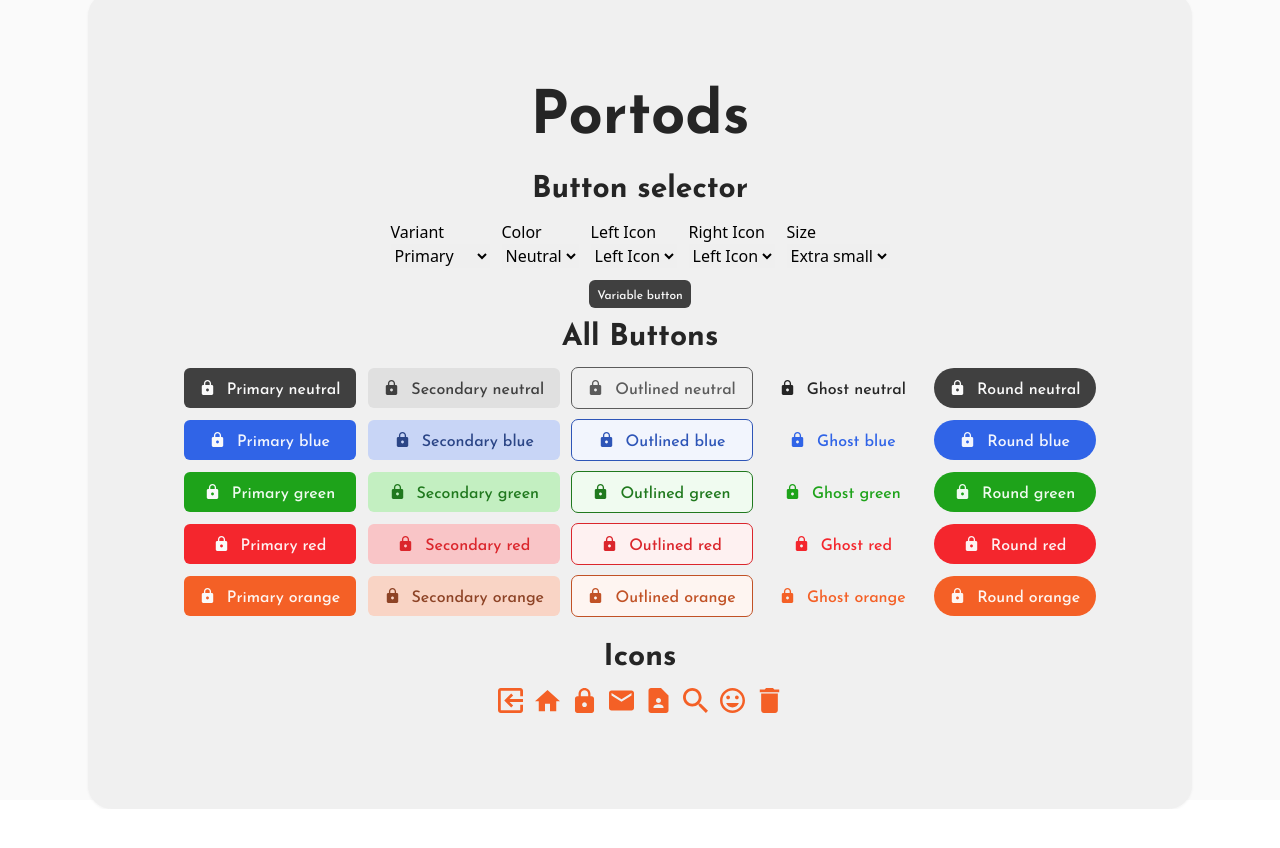
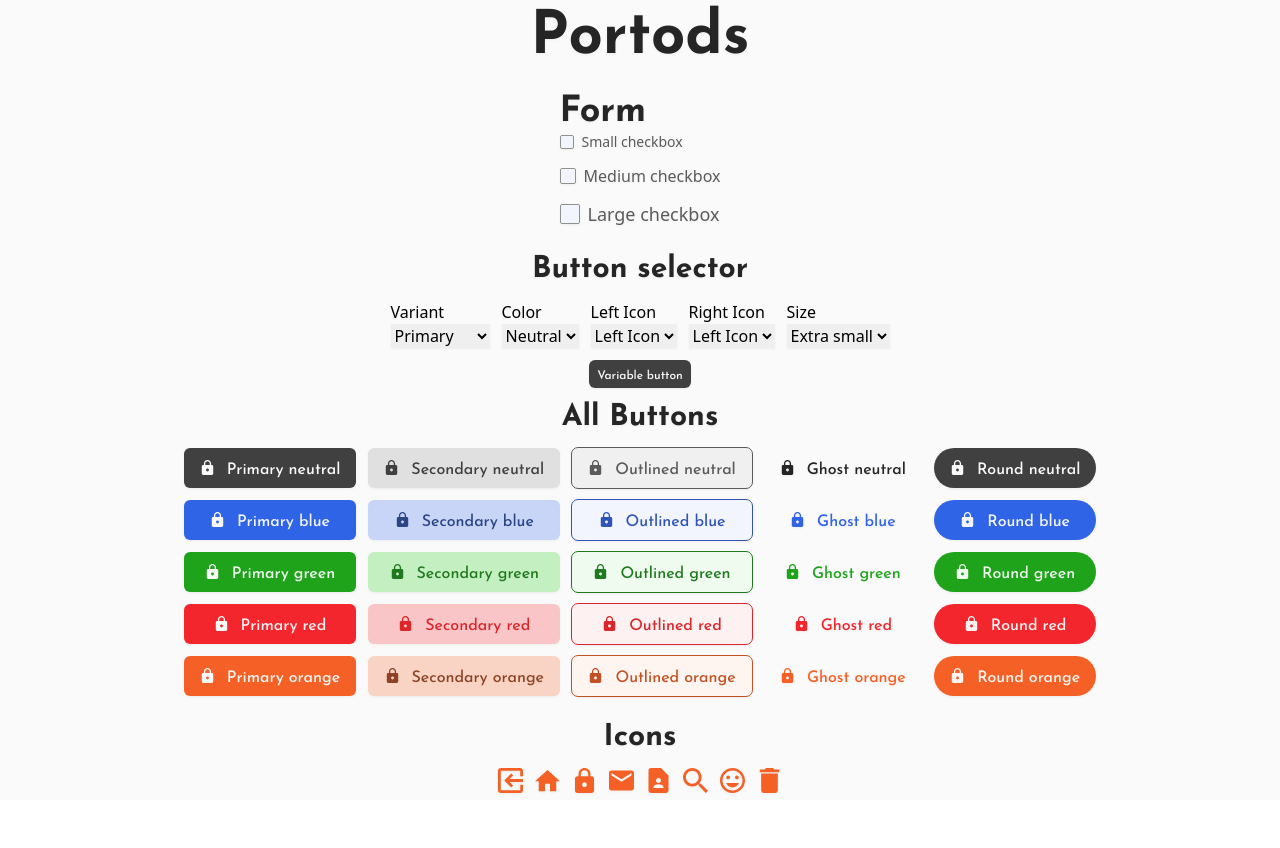
Before and after one commit to TheFlyingWhale/portods, a React (Create React App) app: page / in a window 1280 px wide. Shown: the top 848 px of the page. Before the commit the page ends 809 px from the top, so only its background shows below. Built offline with nearby package versions, Linux system fonts and the light colour scheme.

Commit message:
improve checkboxes

```diff
--- a/src/App.tsx
+++ b/src/App.tsx
@@ -1,13 +1,15 @@
 import React from "react";
 import { Heading, VStack } from "./components";
 import ShowcaseButtons from "./showCase/ShowcaseButtons";
+import ShowcaseForm from "./showCase/ShowcaseForm";
 import ShowcaseIcons from "./showCase/ShowcaseIcons";
 
 const App = () => {
     return (
         <VStack className="bg-neutral-100 h-screen justify-center items-center">
-            <VStack className=" bg-neutral-150 justify-center items-center rounded-3xl drop-shadow-sm gap-6 p-24">
+            <VStack className="  justify-center items-center rounded-3xl drop-shadow-sm gap-6 p-24">
                 <Heading className="text-6xl">Portods</Heading>
+                <ShowcaseForm />
                 <ShowcaseButtons />
                 <ShowcaseIcons />
             </VStack>
--- a/src/components/form/Checkbox.tsx
+++ /dev/null
@@ -1,11 +0,0 @@
-import React from "react";
-
-interface CheckboxProps {
-    name: string;
-}
-
-const Checkbox: React.FC<CheckboxProps> = ({ name }) => {
-    return <input type="checkbox" name={name} id={name} />;
-};
-
-export default Checkbox;
--- /dev/null
+++ b/src/components/form/Checkbox/Checkbox.css
@@ -0,0 +1,29 @@
+.smCheckIcon:checked::before,
+.smCheckIcon:active::before {
+    content: "✓";
+    display: flex;
+    align-items: center;
+    justify-content: center;
+    color: white;
+    font-size: 0.5rem;
+}
+
+.mdCheckIcon:checked::before,
+.mdCheckIcon:active::before {
+    content: "✓";
+    display: flex;
+    align-items: center;
+    justify-content: center;
+    color: white;
+    font-size: 0.6rem;
+}
+
+.lgCheckIcon:checked::before,
+.lgCheckIcon:active::before {
+    content: "✓";
+    display: flex;
+    align-items: center;
+    justify-content: center;
+    color: white;
+    font-size: 0.75rem;
+}
--- /dev/null
+++ b/src/components/form/Checkbox/Checkbox.tsx
@@ -0,0 +1,78 @@
+import React from "react";
+import { HStack, Label } from "../..";
+import "./Checkbox.css";
+
+const getCheckboxSize = (size: string) => {
+    if (size === "sm") return "w-3.5 h-3.5";
+
+    if (size === "lg") return "w-5 h-5";
+
+    return "w-4 h-4";
+};
+
+const getLabelSize = (size: string) => {
+    if (size === "sm") return "text-sm";
+
+    if (size === "lg") return "text-lg";
+
+    return "text-base";
+};
+
+const getCheckIconSize = (size: string) => {
+    if (size === "sm") return "smCheckIcon";
+
+    if (size === "lg") return "lgCheckIcon";
+
+    return "mdCheckIcon";
+};
+
+interface CheckboxProps {
+    name?: string;
+    size?: "sm" | "md" | "lg";
+}
+
+const Checkbox: React.FC<CheckboxProps> = ({ name, size = "md" }) => {
+    return (
+        <HStack
+            className="
+                gap-2
+                cursor-pointer
+                items-center
+                text-neutral-700
+                font-medium
+                hover:text-neutral-800
+            "
+        >
+            <input
+                className={`
+                    appearance-none cursor-pointer rounded-sm
+                    border
+                    border-neutral-500
+                    bg-blue-50
+
+                    focus:ring-2
+                    focus:ring-offset-1
+                    focus:ring-blue-200
+
+                    hover:border-blue-500
+
+                    active:bg-blue-300
+
+                    checked:border-blue-600
+                    checked:bg-blue-500
+                    ${getCheckIconSize(size)} ${getCheckboxSize(size)}`}
+                type="checkbox"
+                name={name}
+                id={name}
+            />
+            <Label
+                htmlFor={name}
+                className={`cursor-pointer ${getLabelSize(size)}`}
+            >
+                {name}
+            </Label>
+        </HStack>
+    );
+};
+
+export default Checkbox;
--- a/src/components/form/Label.tsx
+++ b/src/components/form/Label.tsx
@@ -2,11 +2,16 @@ import React from "react";
 
 interface LabelProps {
     children: React.ReactNode;
-    htmlFor: string;
+    htmlFor?: string | undefined;
+    className?: string;
 }
 
-const Label: React.FC<LabelProps> = ({ children, htmlFor }) => {
-    return <label htmlFor={htmlFor}>{children}</label>;
+const Label: React.FC<LabelProps> = ({ children, htmlFor, className }) => {
+    return (
+        <label htmlFor={htmlFor} className={className}>
+            {children}
+        </label>
+    );
 };
 
 export default Label;
--- /dev/null
+++ b/src/components/icons/IconCheck.tsx
@@ -0,0 +1,12 @@
+import React from "react";
+
+const IconCheck = () => {
+    return (
+        <path
+            d="M4.76691 10.8044L1.21092 7.2484L0 8.45079L4.76691 13.2177L15 2.98461L13.7976 1.78223L4.76691 10.8044Z"
+            fill="black"
+        />
+    );
+};
+
+export default IconCheck;
--- a/src/components/index.ts
+++ b/src/components/index.ts
@@ -3,7 +3,7 @@ import "../index.css";
 //Form
 import Button from "./form/Button";
 import Input from "./form/Input";
-import Checkbox from "./form/Checkbox";
+import Checkbox from "./form/Checkbox/Checkbox";
 import Label from "./form/Label";
 
 //Typography
--- a/src/showCase/ShowcaseButtons.tsx
+++ b/src/showCase/ShowcaseButtons.tsx
@@ -31,6 +31,10 @@ const ButtonSelector = () => {
     const [leftIcon, setLeftIcon] = useState<string>("");
     const [rightIcon, setRightIcon] = useState<string>("");
     const [size, setSize] = useState<ButtonSize>("xs");
+
+    const handleClick = () => {
+        console.log("hello world");
+    };
 
     const IconSelector = ({
         onChange,
@@ -125,6 +129,7 @@ const ButtonSelector = () => {
                 leftIcon={getIcon(leftIcon)}
                 rightIcon={getIcon(rightIcon)}
                 size={size}
+                onClick={handleClick}
             >
                 Variable button
             </Button>
--- /dev/null
+++ b/src/showCase/ShowcaseForm.tsx
@@ -0,0 +1,17 @@
+import React from "react";
+import { Checkbox, Heading, HStack, VStack } from "../components";
+
+const ShowcaseForm = () => {
+    return (
+        <VStack>
+            <Heading>Form</Heading>
+            <VStack className="gap-3">
+                <Checkbox name="Small checkbox" size="sm" />
+                <Checkbox name="Medium checkbox" />
+                <Checkbox name="Large checkbox" size="lg" />
+            </VStack>
+        </VStack>
+    );
+};
+
+export default ShowcaseForm;
```
Also changed, not shown: src/components/form/Button.tsx (+35 -13 lines).
